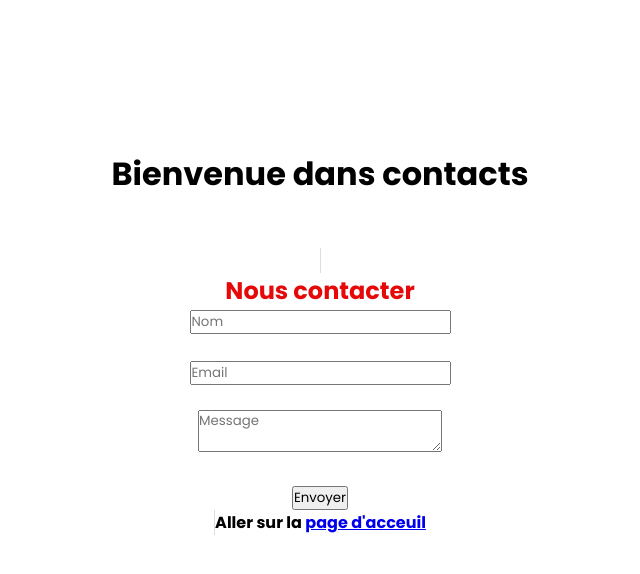
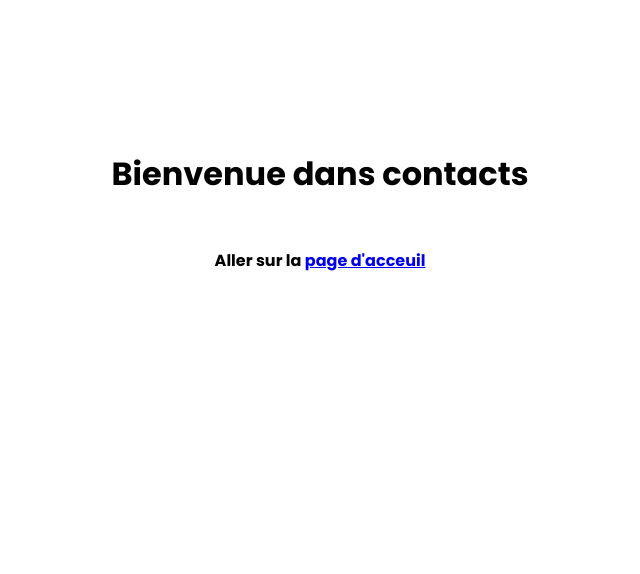
Before and after one commit to salma-mindy/flask-project0, a Flask app: page /contacts in a window 1280 px wide. Shown: the top 574 px of the page, without its empty margins (320-960 px from the left). Run offline with Flask 2, Linux system fonts and the light colour scheme.

Commit message:
commenter un bout du code

```diff
--- a/templates/contacts.html
+++ b/templates/contacts.html
@@ -5,7 +5,7 @@
 <center>
 <h1>Bienvenue dans contacts</h1>
 <br><br>
-<card class="card">
+<!-- <card class="card">
     <form action="">
         <h2 style="color: #e60909;">Nous contacter</h2>
         <input type="text" class="testaform" placeholder="Nom">
@@ -16,7 +16,7 @@
             <br><br>
         <input type="submit" class="bouton" value="Envoyer">
     </form>
-</card>
+</card> -->
 
 
 
```
